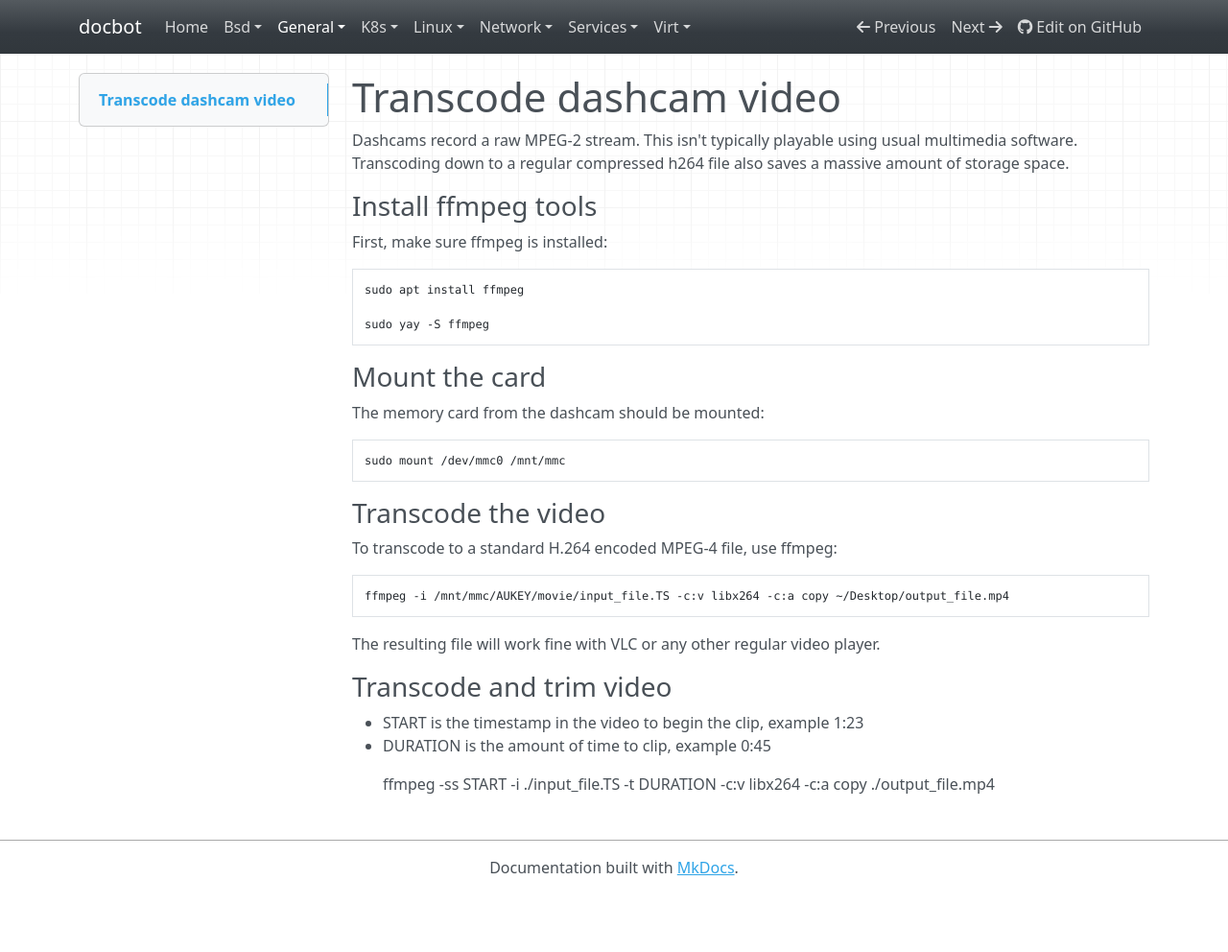
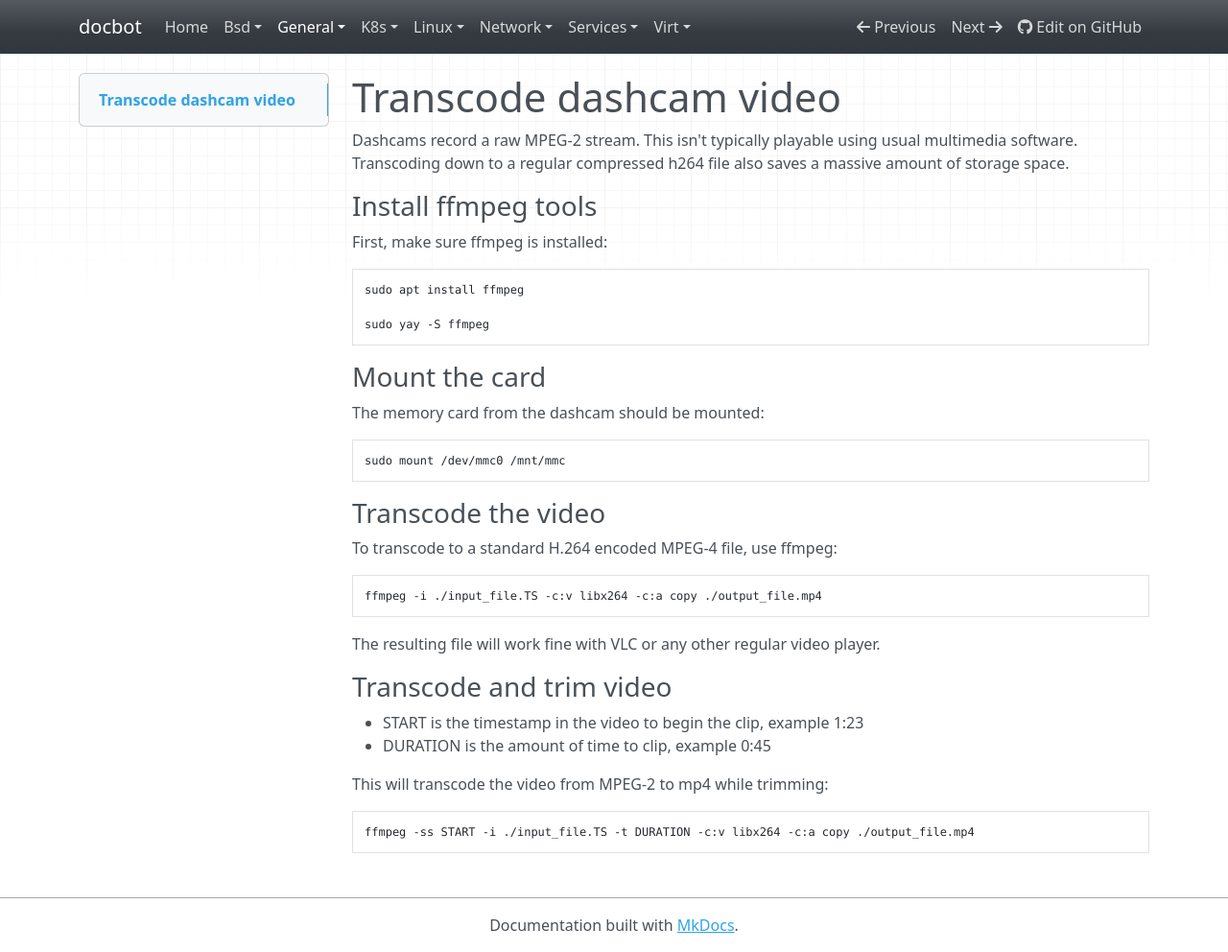
Before and after one commit to noahbailey/docbot, an MkDocs documentation site: the page built from docs/general/dashcam.md, in a window 1280 px wide and 992 px high. Shown: the whole window at 96% size. Built offline with MkDocs 1.6.1, drawn with Linux system fonts in a browser that asks for light colours; nearby versions of some CDN libraries.

Commit message:
Adjust ffmpeg commands

```diff
--- a/docs/general/dashcam.md
+++ b/docs/general/dashcam.md
@@ -21,7 +21,7 @@ The memory card from the dashcam should be mounted:
 
 To transcode to a standard H.264 encoded MPEG-4 file, use ffmpeg:
 
-    ffmpeg -i /mnt/mmc/AUKEY/movie/input_file.TS -c:v libx264 -c:a copy ~/Desktop/output_file.mp4
+    ffmpeg -i ./input_file.TS -c:v libx264 -c:a copy ./output_file.mp4
 
 The resulting file will work fine with VLC or any other regular video player.
 
@@ -30,4 +30,6 @@ The resulting file will work fine with VLC or any other regular video player.
 * START is the timestamp in the video to begin the clip, example 1:23
 * DURATION is the amount of time to clip, example 0:45
 
+This will transcode the video from MPEG-2 to mp4 while trimming:
+
     ffmpeg -ss START -i ./input_file.TS -t DURATION -c:v libx264 -c:a copy ./output_file.mp4
```
